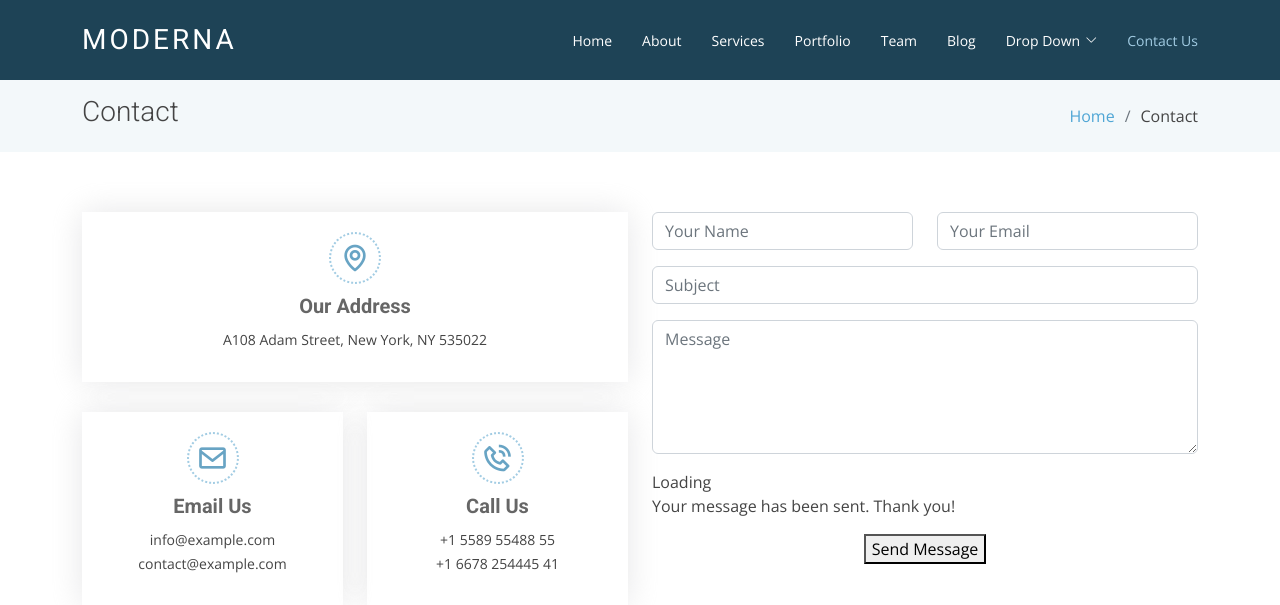
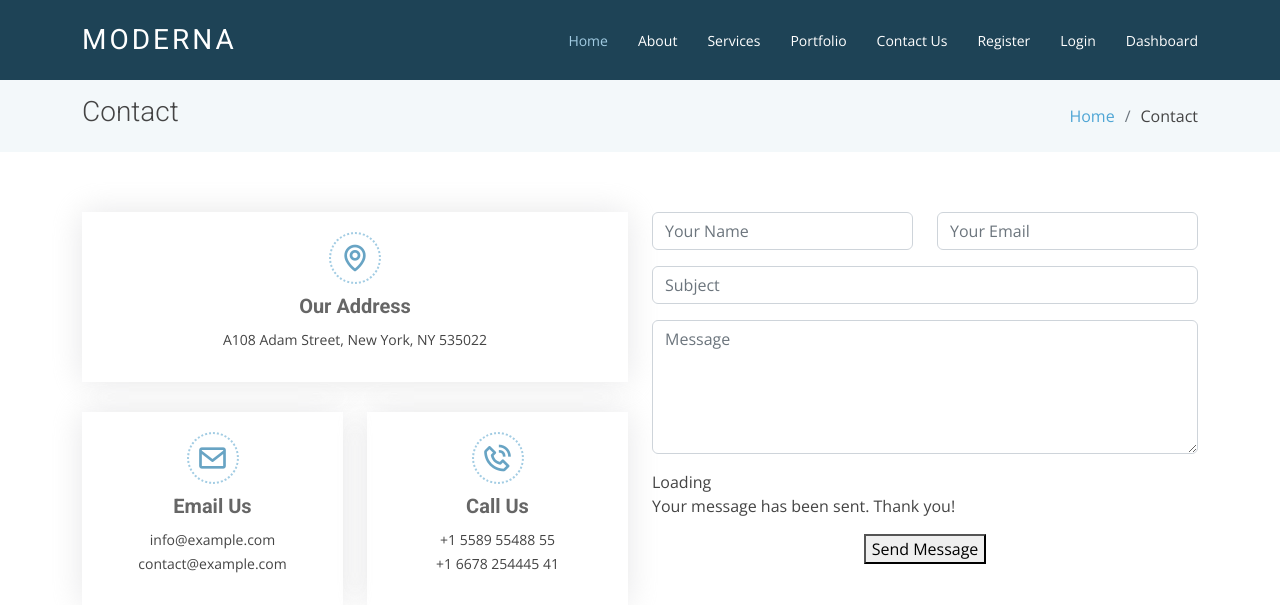
Before and after one commit to Tommypee/Aspirant, a Django app: page /contact in a window 1280 px wide. Shown: the top 605 px of the page. Run offline with Django 4.2, Linux system fonts and the light colour scheme; some libraries are stand-ins or nearby versions.

Commit message:
Update contact.html

```diff
--- a/general/templates/general/contact.html
+++ b/general/templates/general/contact.html
@@ -7,47 +7,8 @@
 <body>
 
   <!-- ======= Header ======= -->
-  <header id="header" class="fixed-top d-flex align-items-center ">
-    <div class="container d-flex justify-content-between align-items-center">
-
-      <div class="logo">
-        <h1 class="text-light"><a href="index.html"><span>Moderna</span></a></h1>
-        <!-- Uncomment below if you prefer to use an image logo -->
-        <!-- <a href="index.html"><img src="{% static 'general/img/logo.png' %}" alt="" class="img-fluid"></a>-->
-      </div>
-
-      <nav id="navbar" class="navbar">
-        <ul>
-          <li><a class="" href="index.html">Home</a></li>
-          <li><a href="about.html">About</a></li>
-          <li><a href="services.html">Services</a></li>
-          <li><a href="portfolio.html">Portfolio</a></li>
-          <li><a href="team.html">Team</a></li>
-          <li><a href="blog.html">Blog</a></li>
-          <li class="dropdown"><a href="#"><span>Drop Down</span> <i class="bi bi-chevron-down"></i></a>
-            <ul>
-              <li><a href="#">Drop Down 1</a></li>
-              <li class="dropdown"><a href="#"><span>Deep Drop Down</span> <i class="bi bi-chevron-right"></i></a>
-                <ul>
-                  <li><a href="#">Deep Drop Down 1</a></li>
-                  <li><a href="#">Deep Drop Down 2</a></li>
-                  <li><a href="#">Deep Drop Down 3</a></li>
-                  <li><a href="#">Deep Drop Down 4</a></li>
-                  <li><a href="#">Deep Drop Down 5</a></li>
-                </ul>
-              </li>
-              <li><a href="#">Drop Down 2</a></li>
-              <li><a href="#">Drop Down 3</a></li>
-              <li><a href="#">Drop Down 4</a></li>
-            </ul>
-          </li>
-          <li><a class="active" href="contact.html">Contact Us</a></li>
-        </ul>
-        <i class="bi bi-list mobile-nav-toggle"></i>
-      </nav><!-- .navbar -->
-
-    </div>
-  </header><!-- End Header -->
+  {% include 'general/partials/navbar.html' %}
+  <!-- End Header -->
 
   <main id="main">
 
```
